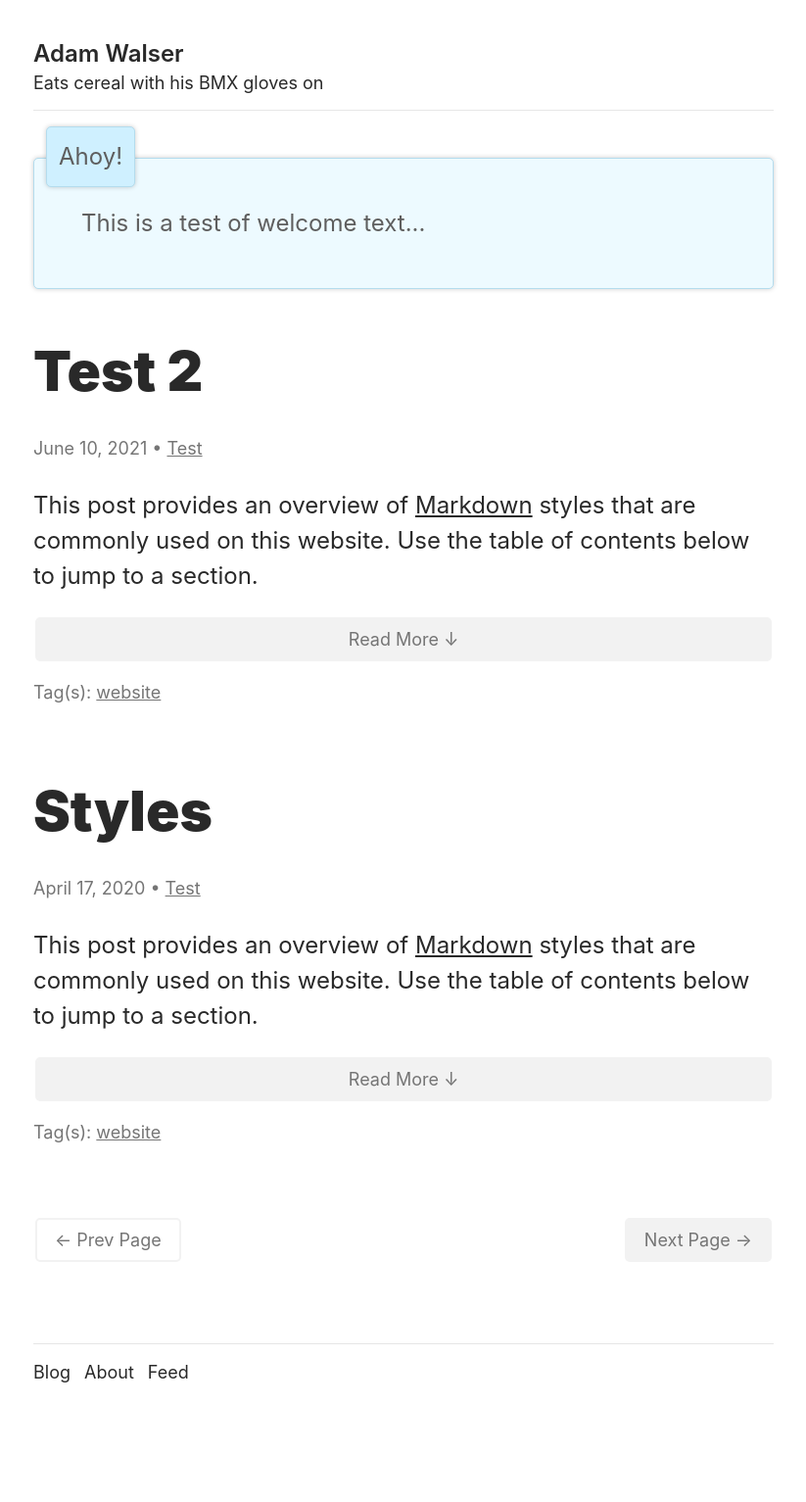
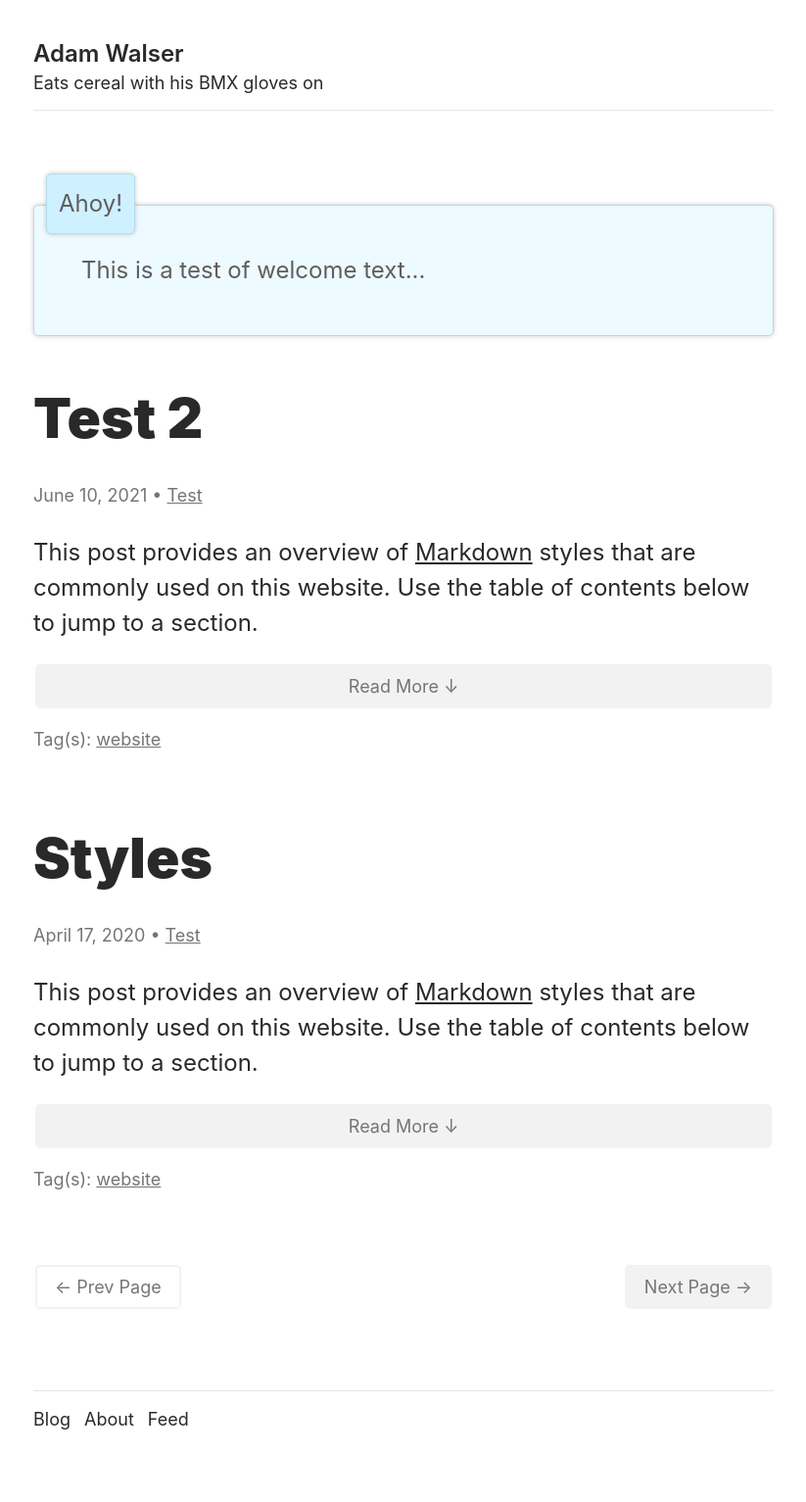
Before and after one commit to ajpwalser/ajpwalser.github.io, a Jekyll site: the page built from index.html, in a window 1280 px wide. Shown: the whole page at 98% size, without its empty margins (228-1051 px from the left). Built offline with Jekyll 4.4.1, drawn with Linux system fonts in a browser that asks for light colours; some web fonts are replaced; the list of posts is cut into pages by our own code; before the commit the page ends 1485 px from its top, so only the background shows below that.

Commit message:
Update style.css

```diff
--- a/css/style.css
+++ b/css/style.css
@@ -56,7 +56,7 @@ hr {
 /* Header & Footer */
 
 header {
-margin-bottom: 2em;
+margin-bottom: 4em;
 }
 
 footer {
```
